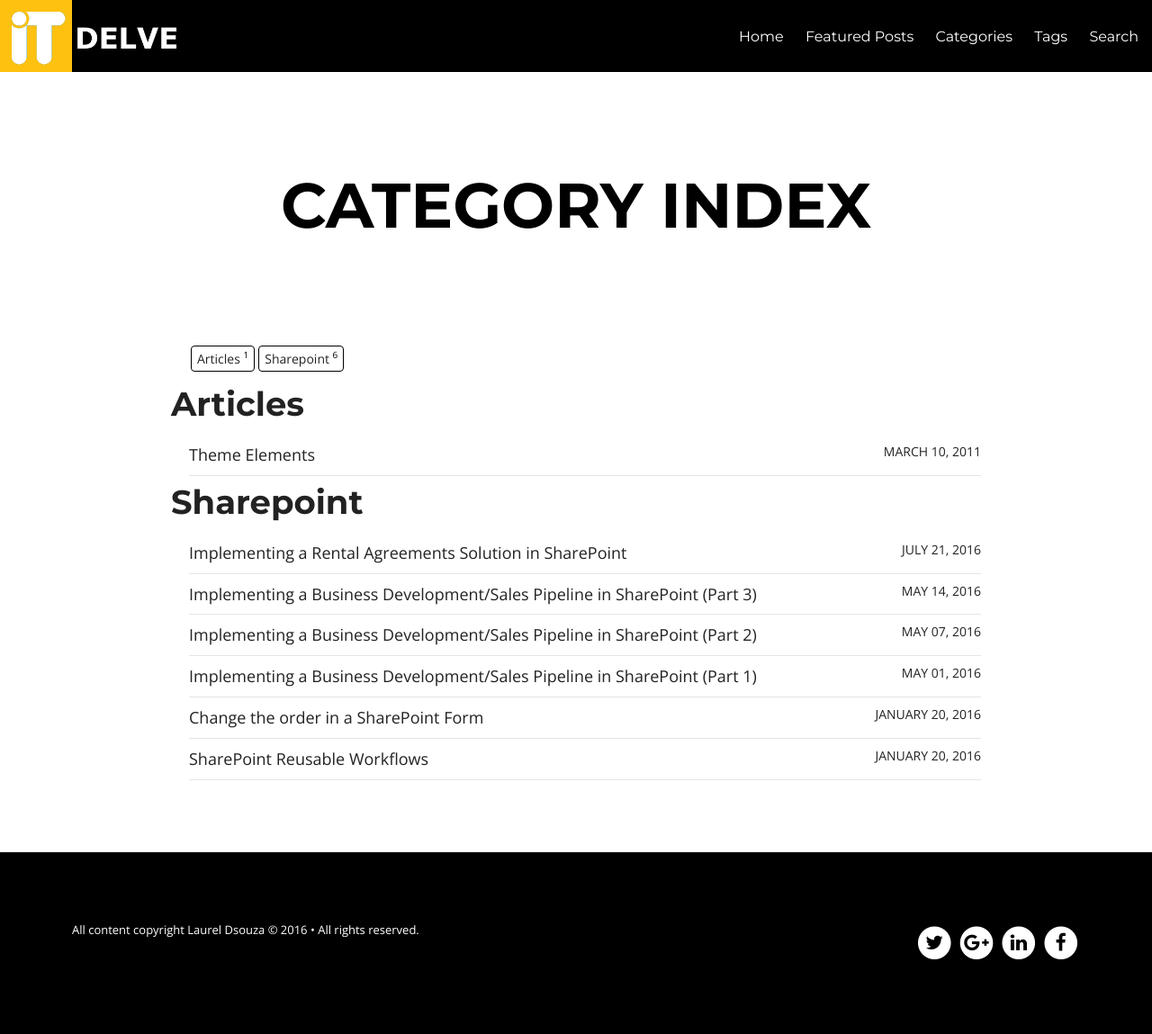
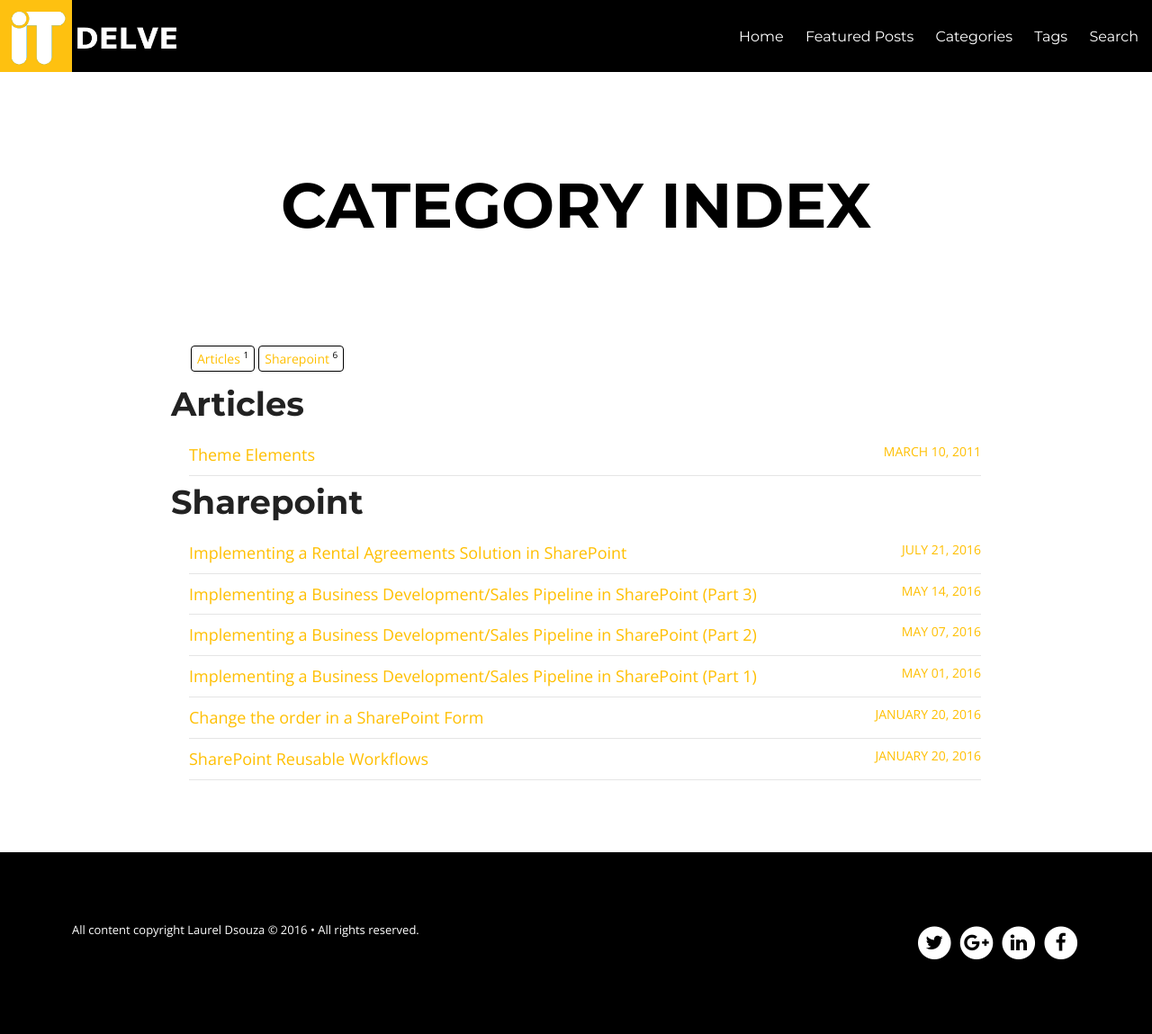
Before and after one commit to ldsouza/ldsouza.github.io, a Jekyll site: the page built from categories.html, in a window 1280 px wide. Shown: the whole page at 90% size. Built offline with Jekyll 4.4.1, drawn with Linux system fonts in a browser that asks for light colours; nearby versions of some CDN libraries.

Commit message:
Update post.css

```diff
--- a/assets/css/post.css
+++ b/assets/css/post.css
@@ -461,7 +461,7 @@
     padding-left: 1.875rem;
     padding-right: 1.875rem; }
     .notepad-page-content > div:not(.notepad-page-title) a, .notepad-page-content > div:not(.notepad-page-title) code {
-      color: #222; }
+      color: #FFBF00; }
     .notepad-page-content > div:not(.notepad-page-title) ul, .notepad-page-content > div:not(.notepad-page-title) ol {
       padding-left: 1.25rem;
       font-size: 1.125rem; }
```
